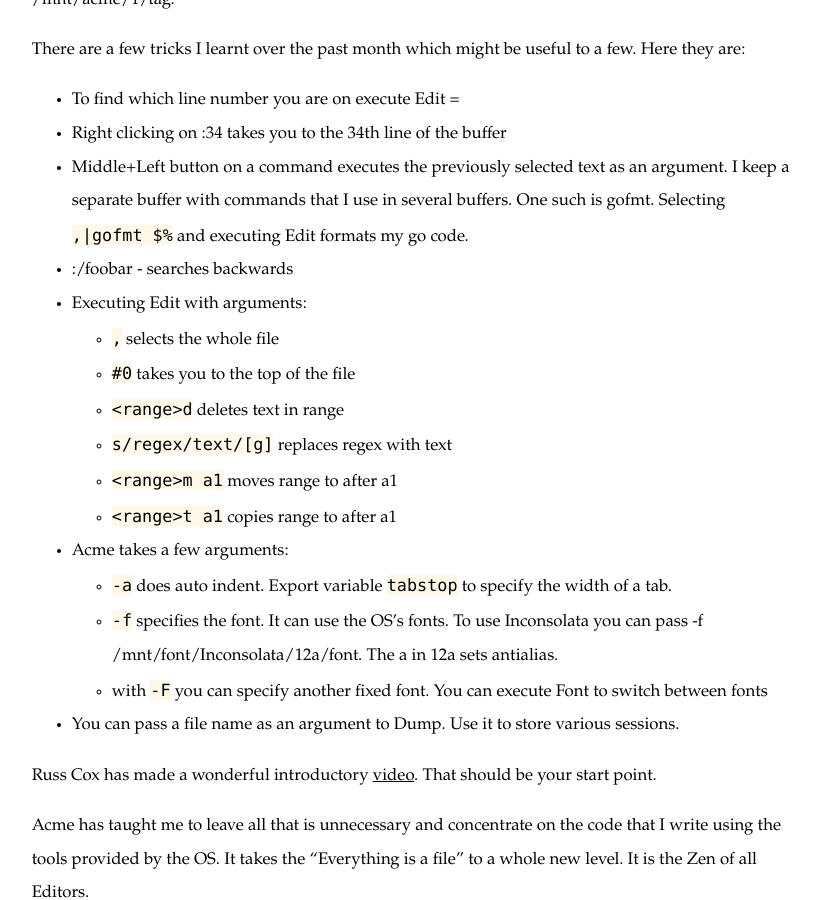
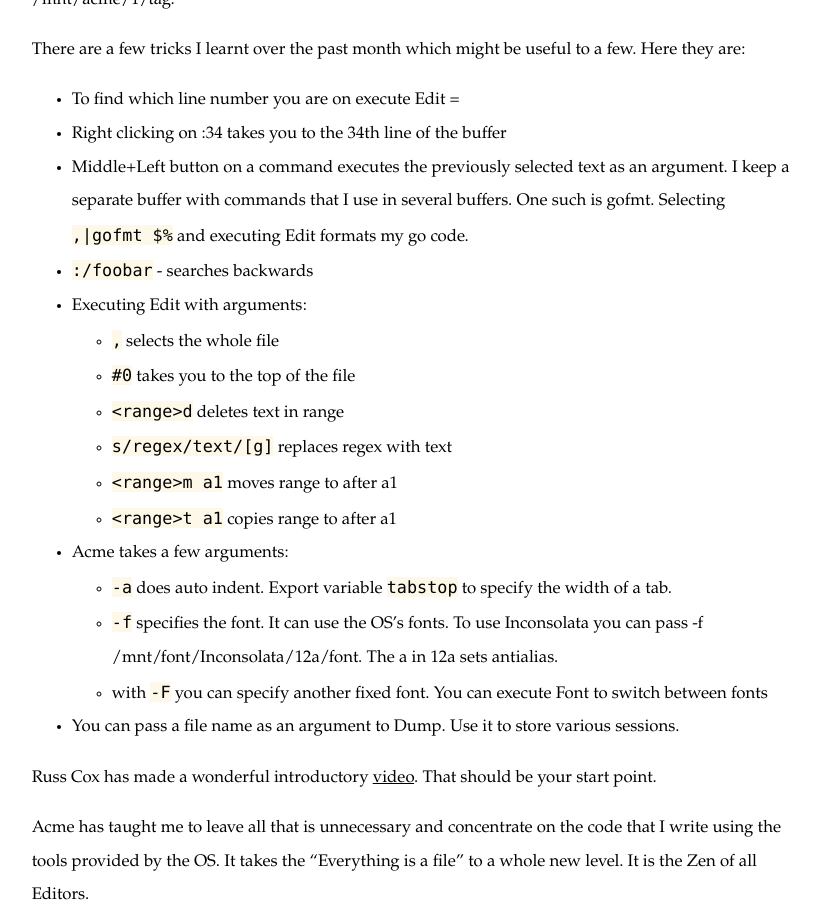
Before and after one commit to satran/satran.github.io, a Jekyll site: the page built from _posts/2014-05-25-bitter-sweet-acme.md, in a window 1280 px wide and 900 px high, scrolled down 3022 px. Shown: the whole window, without its empty margins (225-1046 px from the left). Built offline with Jekyll 4.4.1, drawn with Linux system fonts in a browser that asks for light colours; some web fonts are replaced; comment, search, counter and statistics services are not loaded.

Commit message:
Finally the fix. Stupid :.

```diff
--- a/_layouts/post.html
+++ b/_layouts/post.html
@@ -3,7 +3,7 @@ layout: default
 ---
 <h1 class="title"><a href="{{ page.url }}">{{ page.title }}</a></h1>
 <h5 class="date">- {{ page.date | date_to_string }} -</h5>
-{{ page.content }}
+{{ content }}
 
 <div id="related">
     <h2 class="title">Related Posts</h2>
--- a/_posts/2014-05-25-bitter-sweet-acme.md
+++ b/_posts/2014-05-25-bitter-sweet-acme.md
@@ -61,7 +63,7 @@ There are a few tricks I learnt over the past month which might be useful to a f
 - To find which line number you are on execute Edit =
 - Right clicking on :34 takes you to the 34th line of the buffer
 - Middle+Left button on a command executes the previously selected text as an argument. I keep a separate buffer with commands that I use in several buffers. One such is gofmt. Selecting `,|gofmt $%` and executing Edit formats my go code.
-- :/foobar - searches backwards
+- `:/foobar` - searches backwards
 - Executing Edit with arguments:
     - `,` selects the whole file
     - `#0` takes you to the top of the file
```
Also changed, not shown: other parts of _posts/2014-05-25-bitter-sweet-acme.md (+2 -0 lines).
